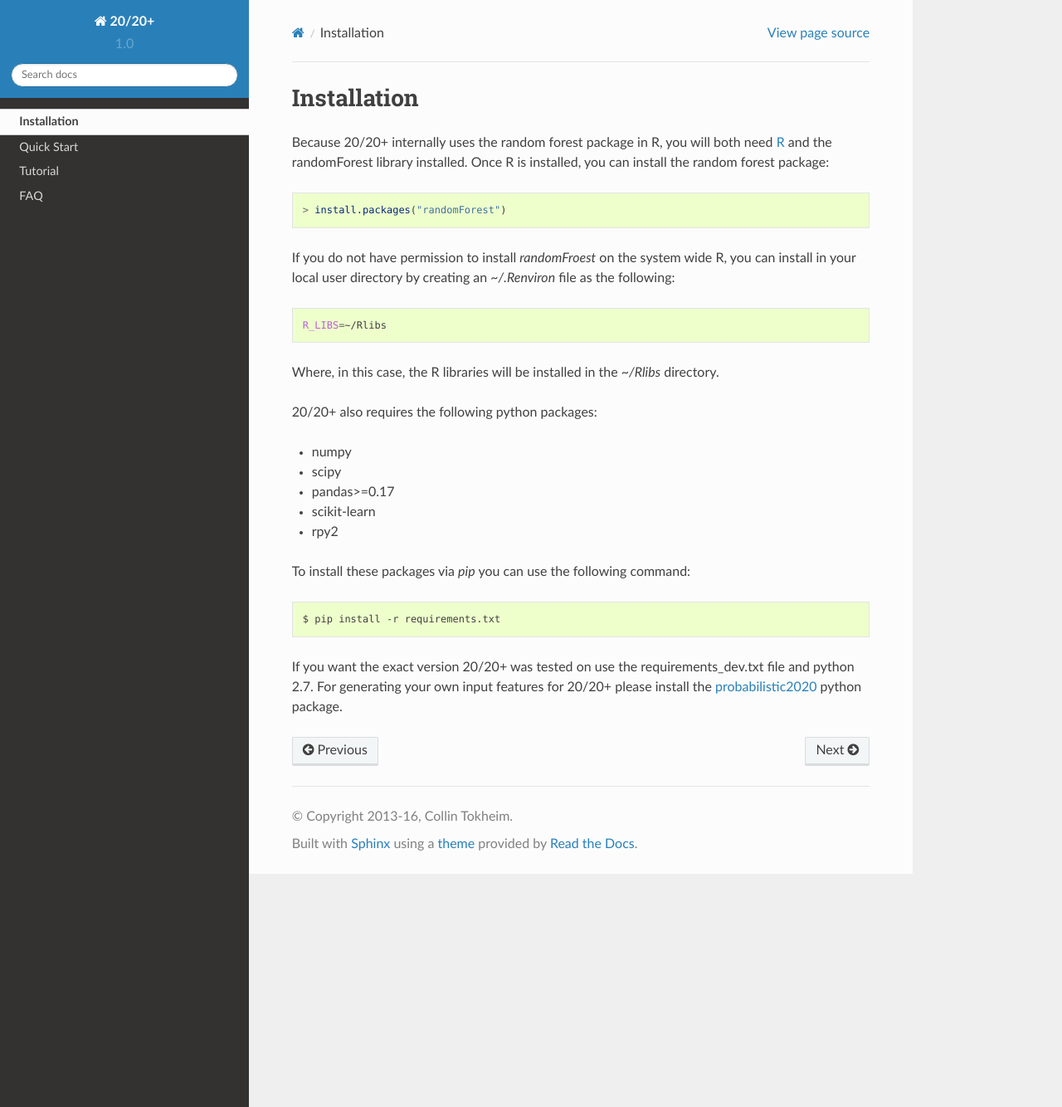
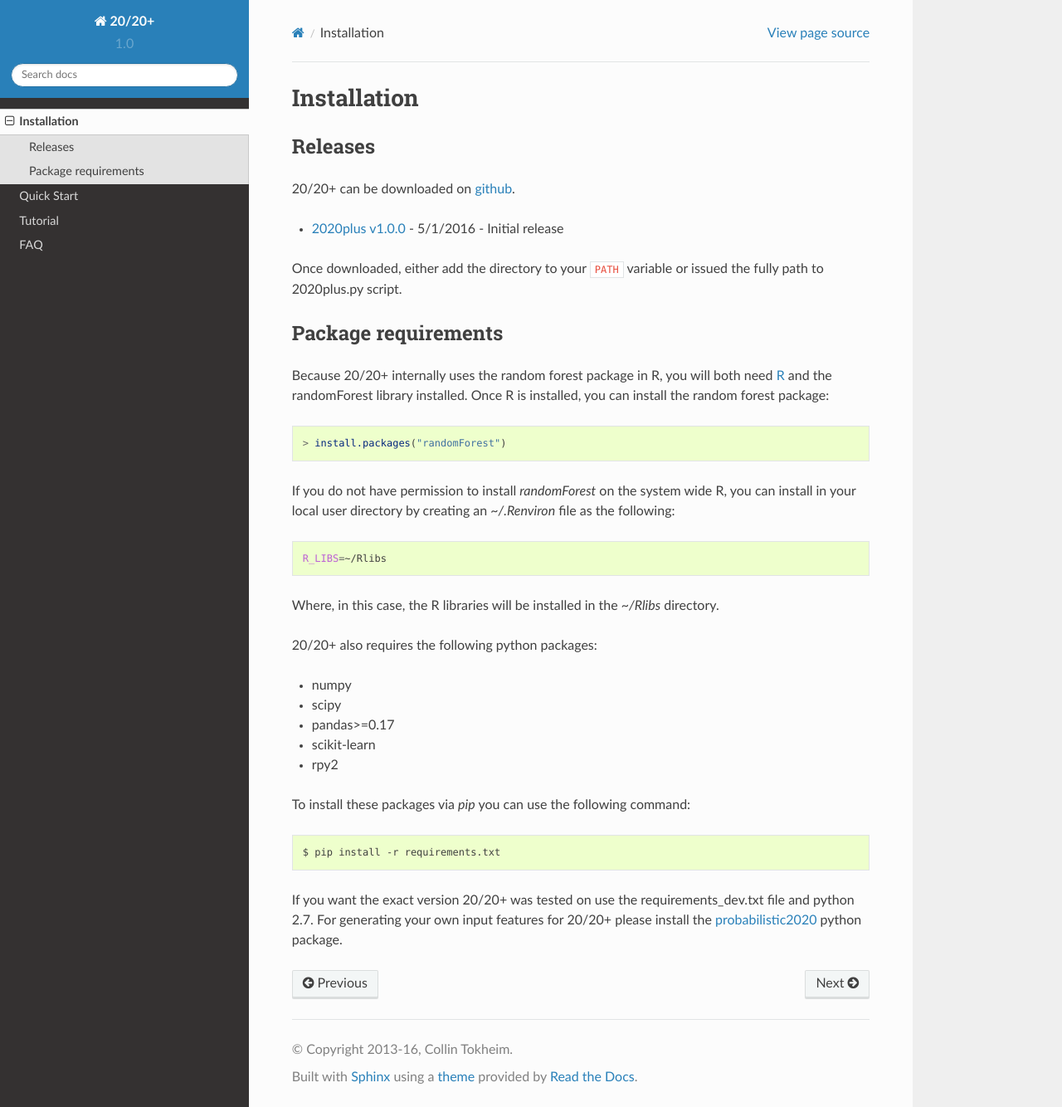
Before and after one commit to KarchinLab/2020plus, a Sphinx documentation site: the page built from doc/installation.rst, in a window 1280 px wide and 1334 px high. Shown: the whole window at 83% size. Built offline with Sphinx 7.4.7 and the Read the Docs theme 2.0.0, drawn with Linux system fonts in a browser that asks for light colours.

Commit message:
Mention where to download 20/20+ in the install doc

```diff
--- a/doc/installation.rst
+++ b/doc/installation.rst
@@ -1,5 +1,17 @@
 Installation
 ------------
+
+Releases
+~~~~~~~~
+
+20/20+ can be downloaded on `github <https://github.com/KarchinLab/2020plus/releases>`_.
+
+* `2020plus v1.0.0 <https://github.com/KarchinLab/2020plus/archive/v1.0.0.tar.gz>`_ - 5/1/2016 - Initial release
+
+Once downloaded, either add the directory to your :code:`PATH` variable or issued the fully path to 2020plus.py script.
+
+Package requirements
+~~~~~~~~~~~~~~~~~~~~
 
 Because 20/20+ internally uses the random forest package in R, you will both need `R <https://www.r-project.org/>`_ and the randomForest library installed. Once R is installed, you can install the random forest package:
 
@@ -7,7 +19,7 @@
 
     > install.packages("randomForest")
 
-If you do not have permission to install `randomFroest` on the system wide R, you can install in your local user directory by creating an `~/.Renviron` file as the following:
+If you do not have permission to install `randomForest` on the system wide R, you can install in your local user directory by creating an `~/.Renviron` file as the following:
 
 .. code-block:: bash
 
```
